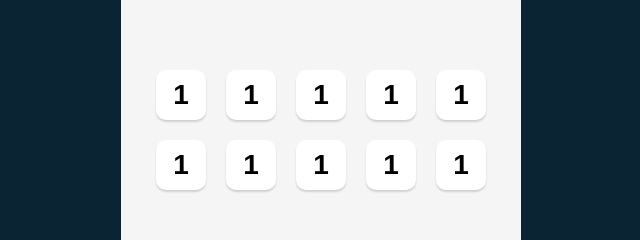
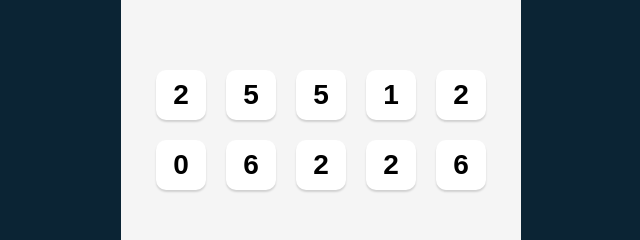
Before and after one commit to jaabarri/tenzies, a React (Vite) app: page / in a window 1280 px wide. Shown: the part 270-510 px from the top of the page, without its empty margins (319-959 px from the left). Built offline with nearby package versions, Linux system fonts and the light colour scheme.

Commit message:
Initial random number generation

```diff
--- a/src/App.jsx
+++ b/src/App.jsx
@@ -1,20 +1,28 @@
 import Die from "./components/Die"
+import { useState } from "react"
 
 function App() {
+
+
+  const [numbers, setNumbers] = useState(generateAllNewDice)
+
+
+  function generateAllNewDice() {
+    const new_arr = []
+    for(let i = 0; i < 10; i++){
+      new_arr.push(Math.floor(Math.random()*7))
+    }
+    return new_arr
+  }
+
+  const newDie = numbers.map((number) => <Die value={number}/>)
+
+
 
   return (
     <main>
       <div className="die-container">
-        <Die value={1}/>
-        <Die value={1}/>
-        <Die value={1}/>
-        <Die value={1}/>
-        <Die value={1}/>
-        <Die value={1}/>
-        <Die value={1}/>
-        <Die value={1}/>
-        <Die value={1}/>
-        <Die value={1}/>
+        {newDie}
       </div>
 
     </main>
```
